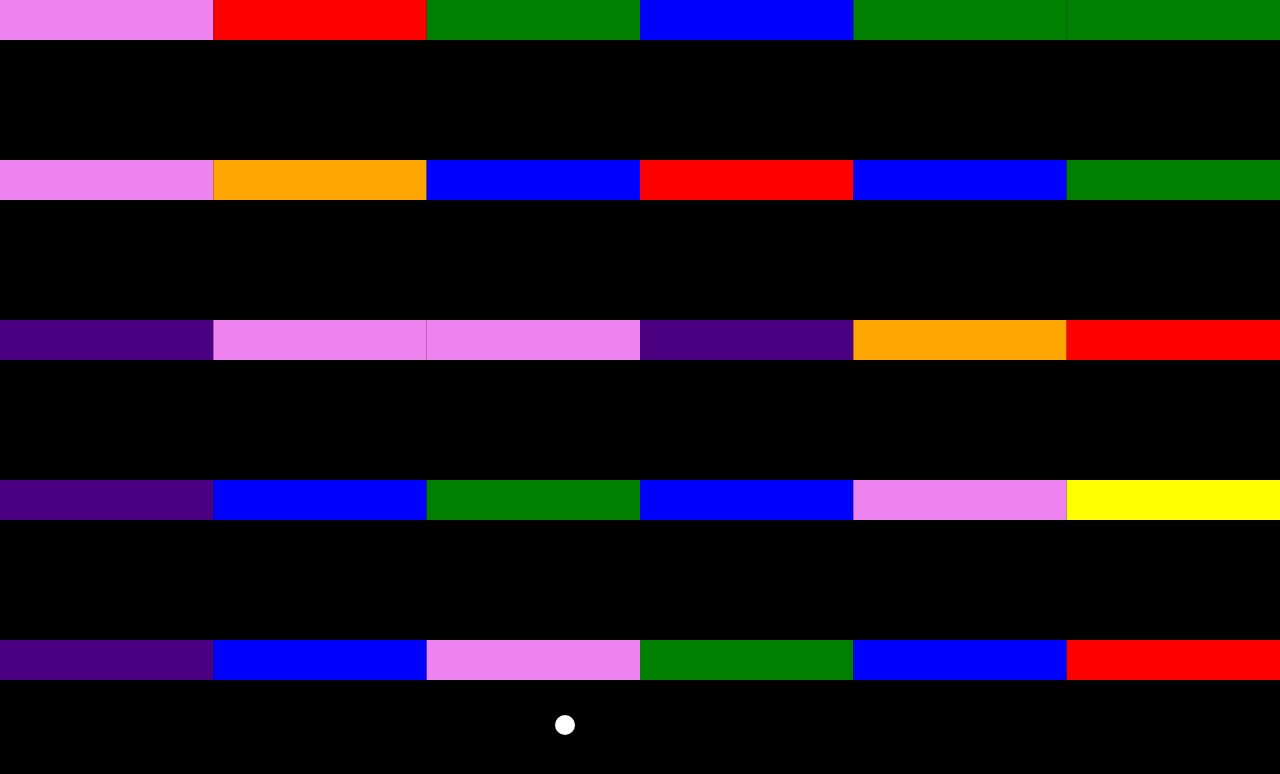
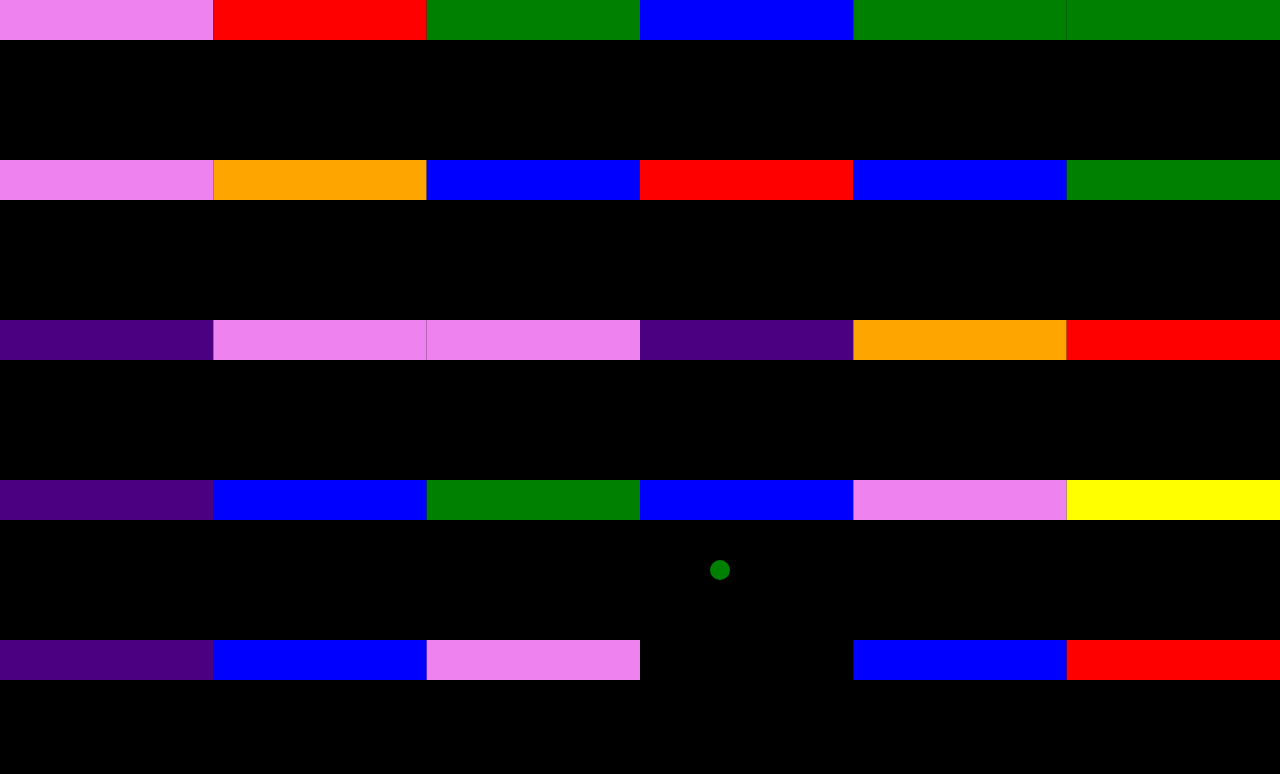
Before and after one commit to krishnakumar-m/sliding-color-blox, a plain HTML site: page index.html in a window 1280 px wide. Drawn offline with Linux system fonts and the light colour scheme.

Commit message:
somewhat working now.

```diff
--- a/index.html
+++ b/index.html
@@ -11,7 +11,7 @@
 	alert([a,b,c,d,e].join(' '));
     };
     </script>
-  <body onload="test();" >
+  <body onload="tun.init();" >
   <!--  <table id="tunneltb"></table>
     <div id='score'>0</div>-->
     <canvas id="tnlcvs" style='background-color:black;'></canvas>
--- a/js/block-slide.js
+++ b/js/block-slide.js
@@ -1,5 +1,5 @@
 var colorMaster = ['Violet','Indigo','Blue','Green','Yellow','Orange','Red'];
-var W,H;
+var W,H,um = 3,bmu=5;
 var Shape = function(x, y, dx, dy, color)
     {
 	this.x = x;
@@ -54,11 +54,9 @@ Block.prototype.move = function()
 
 Block.prototype.draw = function()
     {
-	//alert([this.x,this.y,this.dx,this.dy,this.color,this.w,this.h].join(','));
 	ctx.beginPath();
 	ctx.fillStyle = this.color;
 	var xs = this.x + this.w - W;
-	//alert(xs);
 	if (xs > 0)
 	    {
 		ctx.rect(this.x, this.y, W - this.x, this.h);
@@ -77,7 +75,7 @@ Block.prototype.draw = function()
 Ball.prototype.draw = function() {
     ctx.beginPath();
     ctx.fillStyle = this.color;
-    ctx.arc(this.x,this.y-tun.top,this.r,0,2*Math.PI);
+    ctx.arc(this.x,this.y,this.r,0,2*Math.PI);
     ctx.fill();
 };
 
@@ -125,41 +123,35 @@ var tun = {
 	    ctx = cvs.getContext('2d');
 	    W = cvs.width = window.innerWidth;
 	    this.bottom = H = cvs.height = window.innerHeight;
+	    blockWidth = W/6;
+	    blockHeight = H/20;
+
 
 	    this.generate();
-	    this.ball = new Ball(W/2, H,-5,-5,'white',10);
-	    this.display();
+	    this.ball = new Ball(W/2, H-150,-bmu,-bmu,'white',10);
 	    bindEvents();
 	    var self = this;
 	    var hndl = window.setInterval(function()
 		{
-		  /*  if (self.dontmove)
-			{
-			    return;
-			}*/
 		    self.collisionCheck();
-		    self.display();
 		    self.ball.move();
-		   if (self.ball.y <= (self.bottom/2))
+		    if (self.ball.y <= (self.bottom/2))
 			{
 			    self.moveUp();
 		        }
-		  /*  if (ball.y <= self.bottom)
-			{
+		    self.display();
+
+
+		  if (self.ball.y > H)
+	                {
 			    window.clearInterval(hndl);
-			}*/
+			}
 		}, 300);
 	},
     generate : function()
 	{
-            var blockWidth = W/6;
-	    var blockHeight = H/20;
-
 	    for (var i=0;i < H ;i+=4*blockHeight)
 		{
-		    /*for(var j=0;j<W;j+=(blockWidth)) {
-			this.blocks.push(new Block(j,i,0,0,colorMaster[Math.floor(Math.random()*7)],blockWidth,blockHeight));
-		    }*/
 		    this.generateRow(i);
 		}
 	},
@@ -167,11 +159,11 @@ var tun = {
     moveUp : function()
 	{
 	    var createNew = false;
-	    this.top--;
-	    this.bottom = this.top + H;
+	   /* this.top--;
+	    this.bottom = this.top + H;*/
 	    for(i=this.blocks.length-1;i>=0;i--) {
-		this.blocks[i].dy = 5;
-		this.blocks[i].move();
+		//this.blocks[i].dy = um;
+		this.blocks[i].y+=um;
 		 if(this.blocks[i].y > this.bottom) {
                      this.blocks.splice(i,1);
 		     createNew = true;
@@ -184,56 +176,41 @@ var tun = {
 
     generateRow : function(x)
 	{
-//	    var str='';
-//
-//	    if (i % 5 === 0)
-//		{
-//		    str += '<';
-//		    str += this.createWall();
-//		    str += '>';
-//		}
-//	    else
-//		{
-//		    str += '#';
-//		    for (k = 1;k < this.width - 1;k++)
-//			{
-//			    str += ' ';
-//			}
-//	            str += '#';
-//		}
-//	    return str;
-	    var blockWidth = W/6;
-	    var blockHeight = H/20;
 	    for(var j=0;j<W;j+=(blockWidth)) {
 		this.blocks.push(new Block(j,x,0,0,colorMaster[Math.floor(Math.random()*7)],blockWidth,blockHeight));
             }
-	},
-    createWall:function()
-	{
-	    var str="",k;
-	    var len = colorMaster.length;
-	    var prev = -1,indx;
-	    for (k = 1;k < this.width - 1;k++)
-		{
-		    do{
-			    indx = Math.floor(Math.random() * len);
-			}while(prev == indx);
-		    str += colorMaster[indx];
-		    prev = indx;
-		}
-	    return str;
 	},
     collisionCheck : function()
 	{
 	    var ballNextX = this.ball.x + this.ball.dx;
 	    var ballNextY = this.ball.y + this.ball.dy;
-	    var top = this.bottom + this.height - 1;
-	    var collide = false;
+
 	    if (ballNextX + this.ball.r > W || ballNextX < this.ball.r)
 		{
 		    this.ball.bounceX();
-		    //collide = true;
 		}
+
+           var newBall = new Ball(ballNextX,ballNextY,0,0,'',this.ball.r);
+	   for(i=this.blocks.length-1;i>0;i--) {
+	       var thisBlock = this.blocks[i];
+	       var result = collisionTest(newBall,thisBlock);
+               if(result) {
+
+		   if(this.ball.color == thisBlock.color) {
+		       this.blocks.splice(i,1);
+		   } else {
+		       this.ball.color = thisBlock.color;
+		       if(result.dx) {
+			   this.ball.bounceX();
+		       }
+		       if(result.dy) {
+		           this.ball.bounceY();
+		       }
+		   }
+
+		   break;
+	       }
+           }
 
 	  /*  var thisBlock = this.nel[ballNextY - this.bottom].charAt(ballNextX);
 	    if (thisBlock != '#' && thisBlock != ' ')
@@ -290,9 +267,9 @@ var tun = {
     };
 
     function bindEvents() {
-     document.getElementById('tnlcvs').onmousedown = function(event) {
+     /*document.getElementById('tnlcvs').onmousedown = function(event) {
          for(i=0;i<tun.blocks.length;i++) {
-           tun.blocks[i].dx+=((event.clientX>W/2)?5:-5);
+           tun.blocks[i].dx+=((event.clientX>W/2)?um:-um);
 	   tun.blocks[i].move();
          }
      };
@@ -300,10 +277,11 @@ var tun = {
         for(i=0;i<tun.blocks.length;i++) {
            tun.blocks[i].dx=0;
          }
-     };
+     };*/
      document.getElementById('tnlcvs').ontouchstart = function(event) {
          for(i=0;i<tun.blocks.length;i++) {
-           tun.blocks[i].dx+=((event.clientX>W/2)?5:-5);
+	   var touchX = event.changedTouches[0].pageX;
+           tun.blocks[i].dx=((touchX>W/2)?um:-um);
 	   tun.blocks[i].move();
          }
      };
@@ -316,13 +294,29 @@ var tun = {
     }
 
 
-    function test() {
+    function collisionTest(circle,rect) {
+	var distX = Math.abs(circle.x - rect.x - rect.w/2);
+	var distY = Math.abs(circle.y - rect.y - rect.h/2);
 
-	tun.init();
-	//alert(W);
-	//alert(H);
-	/*var ball = new Ball(50,200,1,1,'red',20);
-	ball.draw();
-	var block = new Block(W-7,20,1,1,'blue',25,30);
-	block.draw();*/
+	if(distX > (circle.r+ rect.w/2)) {
+	    return null;
+	}
+	if(distY > (circle.r+ rect.h/2)) {
+	    return null;
+	}
+	if(distX <= rect.w/2) {
+	    return {dx : false,dy : true};
+	}
+	if(distY <= rect.h/2) {
+	    return {dx : true,dy : false};
+	}
+
+
+	var dx = distX - rect.w/2;
+	var dy = distY - rect.h/2;
+	if((dx*dx + dy*dy)<= (circle.r*circle.r)) {
+	    return {dx : true,dy : true};
+	} else {
+	    null;
+	}
     }
```
